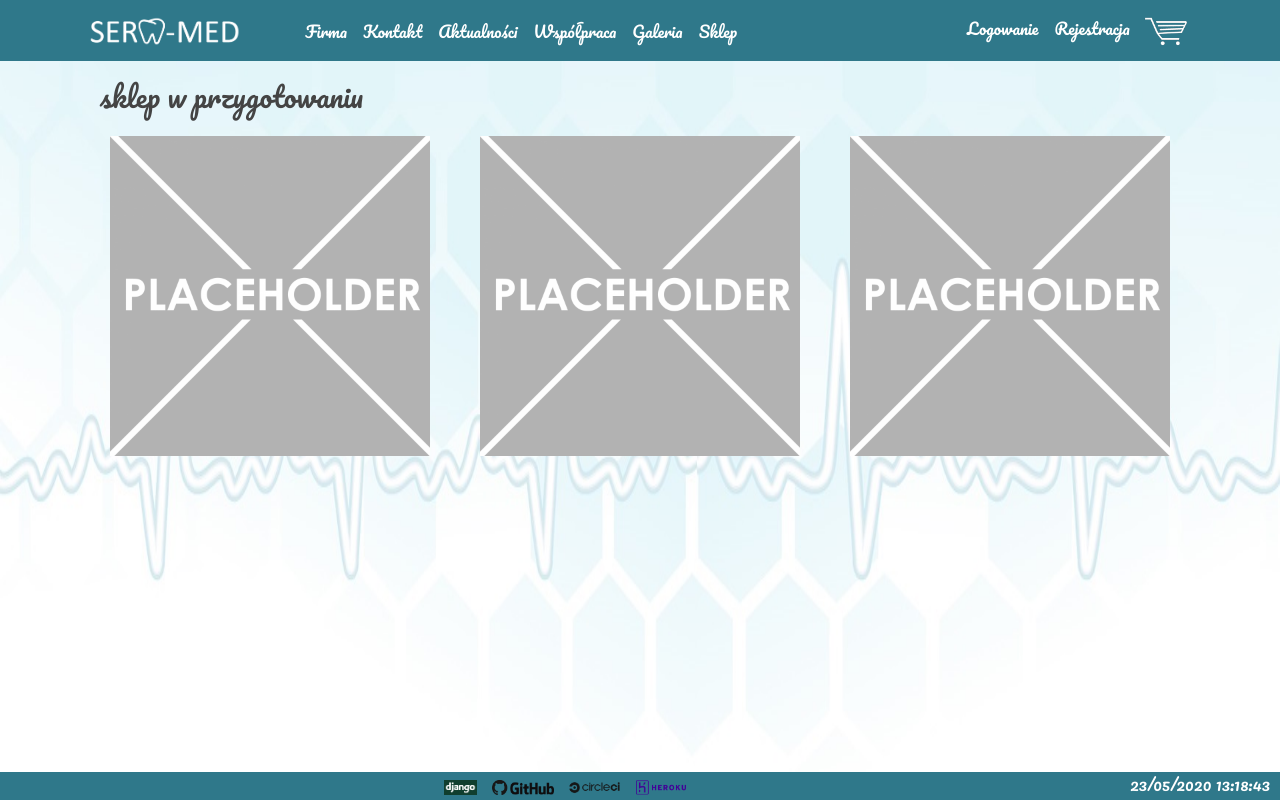
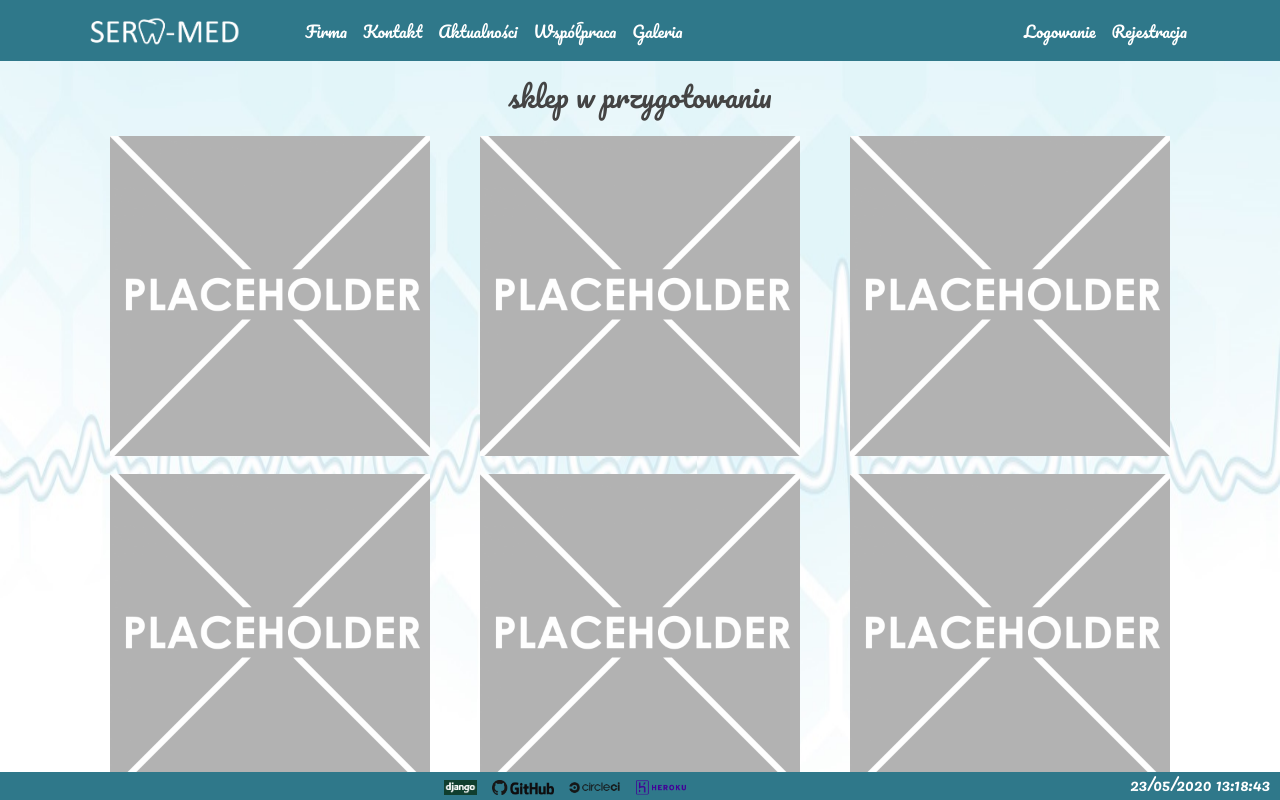
Before and after one commit to piotrek24061988/SERW-MED, a Django app: page /store/ in a window 1280 px wide. Run offline with Django 3.2, Linux system fonts and the light colour scheme; some libraries are stand-ins or nearby versions.

Commit message:
store development

```diff
--- a/serw_med/news/templates/base.html
+++ b/serw_med/news/templates/base.html
@@ -49,7 +49,7 @@
                                 </div>
                             </li>
                             <a class="nav-item nav-link" href="{% url 'serw-med-gall' %}">Galeria</a>
-                            <a class="nav-item nav-link" href="{% url 'serw-med-store' %}">Sklep</a>
+                            <!--<a class="nav-item nav-link" href="{% url 'serw-med-store' %}">Sklep</a>-->
                         </div>
 
                         <div class="navbar-nav">
@@ -61,9 +61,9 @@
                                 <a class="nav-item nav-link" href="{% url 'serw-med-register' %}">Rejestracja</a>
                             {% endif %}
 
-                            <a href="{% url 'serw-med-cart' %}" target="_blank">
+                            <!--<a href="{% url 'serw-med-cart' %}" target="_blank">
                                 <img class="basket-img" src="/media/store/basket_white.png">
-                            </a>
+                            </a>-->
                         </div>
                     </div>
                 </div>
--- a/serw_med/store/templates/store.html
+++ b/serw_med/store/templates/store.html
@@ -4,7 +4,7 @@
 
      <div class="container">
           <header>
-               <h3>sklep w przygotowaniu</h3>
+               <h3 style="text-align: center;">sklep w przygotowaniu</h3>
           </header>
 
           <div class="row">
@@ -31,6 +31,30 @@
                          </a>
                     </figure>
                </div>
+
+              <div class="col-md-4">
+                    <figure>
+                         <a href="#" id="storelink4">
+                              <img src="/media/store/placeholder.png" class="img-fluid float-left my-1">
+                         </a>
+                    </figure>
+               </div>
+
+              <div class="col-md-4">
+                    <figure>
+                         <a href="#" id="storelink5">
+                              <img src="/media/store/placeholder.png" class="img-fluid float-left my-1">
+                         </a>
+                    </figure>
+               </div>
+
+               <div class="col-md-4">
+                    <figure>
+                         <a href="#" id="storelink6">
+                              <img src="/media/store/placeholder.png" class="img-fluid float-left my-1">
+                         </a>
+                    </figure>
+               </div>
           </div>
      </div>
 
```
